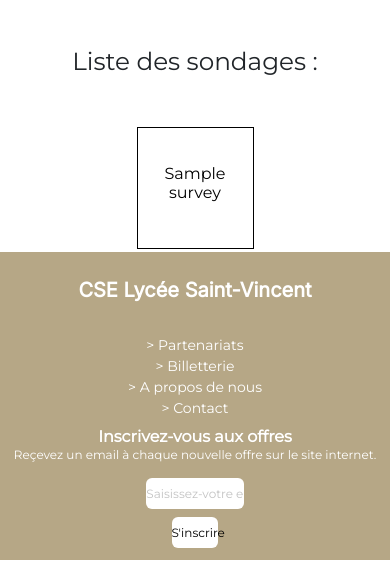
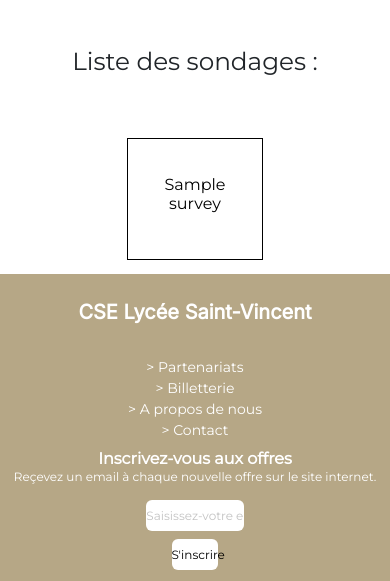
Before and after one commit to FeryKevin/CSE_Project, a Symfony app: template templates/back_office/surveys.html.twig in a window 390 px wide. Shown: the part 41-622 px from the top of the page. Run offline with Twig, Linux system fonts and the light colour scheme; the template is opened without the code that fills it: most values are stand-ins (such as "Sample title", 1, 10 or a date in 2020); some libraries are stand-ins or nearby versions.

Commit message:
fix responsive

```diff
--- a/public/css/styles.css
+++ b/public/css/styles.css
@@ -670,7 +670,7 @@
     }
 }
 
-    /* ADMIN */
+/* ADMIN */
 
 .back-survey-container {
     display: flex;
@@ -702,15 +702,9 @@
     margin-bottom: 26px;
 }
 
-.survey-actions{
+.survey-actions {
+    display: none;
     margin: 29px;
-}
-
-.survey-actions{
-    display: none;
-}
-
-.survey-actions {
     position: absolute;
     width: 100%;
     background: rgba(128,128,128, 0.9);
@@ -725,7 +719,7 @@
     padding: 2px 10px;
     border-radius: 47px;
     width: 80%;
-    margin-left: 24px;
+    /* margin-left: 24px; */
     display: inline-block;
     text-align: center;
     margin-top: 38%;
@@ -741,6 +735,19 @@
 
 a.survey-desactivate{
     background-color: rgb(255, 0, 0);
+}
+
+@media screen and (max-width: 768px) {
+    .back-survey-container {
+        display: grid !important;
+        grid-column: 2 !important;
+    }
+
+    .survey-stats {
+        width: 90% !important;
+        margin: 14px 5% !important;
+
+    }
 }
 
 /* ADMIN */
```
